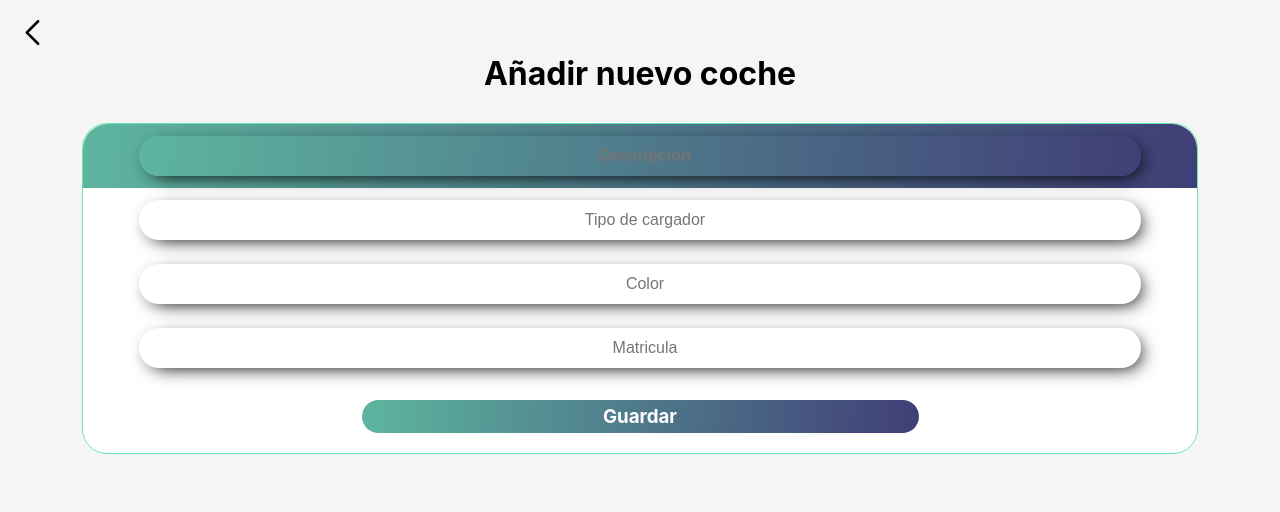
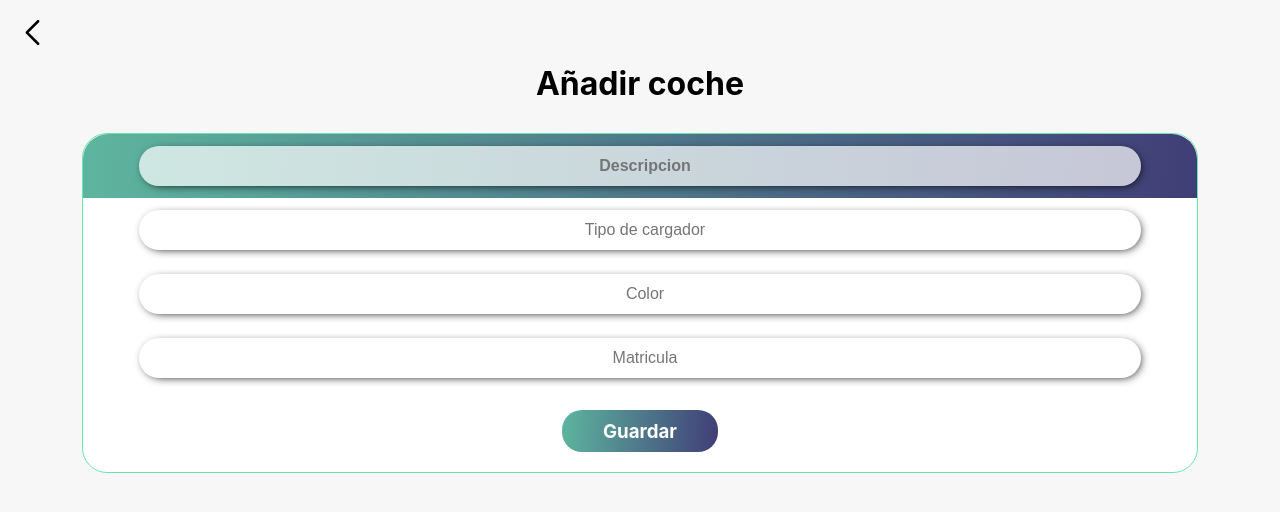
Before and after one commit to sonimik13/coches_electricos, a React (Create React App) app in the folder fsFront/: page /nuevoCoche in a window 1280 px wide. Shown: the top 512 px of the page. Built offline with nearby package versions, Linux system fonts and the light colour scheme.

Commit message:
Cambios en la solicitud de carga y css

```diff
--- a/fsFront/src/Components/Configuracion/Configuracion.css
+++ b/fsFront/src/Components/Configuracion/Configuracion.css
@@ -1,5 +1,5 @@
 div.todo-configuracion {
-  background-color: whitesmoke;
+  background-color: #F7F7F7;
   padding: 20px;
   min-height: 100vh;
 }
@@ -23,7 +23,7 @@ div.menu-configuracion img {
 
 h1.titulo-configuracion {
   text-align: center;
-  margin-top: 5px;
+  margin-top: 15px;
   margin-bottom: 30px;
 }
 
@@ -72,9 +72,9 @@ div.input-coche {
 }
 
 div.input-coche input {
-  color: white;
-  font-weight: bold;
-  background: linear-gradient(94.06deg, #69e5af -40.19%, #340d66 141.01%);
+  color: black;
+  font-weight: 600;
+  background-color: rgba(255, 255, 255, 0.7);
 }
 
 div.info-coche input {
@@ -86,7 +86,7 @@ div.info-coche input {
   font-size: 16px;
   border-radius: 20px;
   border: none;
-  box-shadow: 5px 5px 18px -5px black;
+  box-shadow: 2px 2px 10px -3px black;
 }
 div.info-coche input:focus {
   outline: none;
@@ -110,8 +110,11 @@ div.guardar-coche {
   color: white;
   border-radius: 20px;
   margin: 20px auto;
-  padding: 5px;
-  width: 50%;
+  display: flex;
+  justify-content: center;
+  align-items: center;
+  height: 42px;
+  width: 156px;
   background: linear-gradient(94.06deg, #69e5af -40.19%, #340d66 141.01%);
 }
 div.guardar-coche:hover {
--- a/fsFront/src/Components/Configuracion/Configuracion.js
+++ b/fsFront/src/Components/Configuracion/Configuracion.js
@@ -43,7 +43,7 @@ function Config() {
           <img src={atras} alt="atras" />
         </Link>
         <div className="main-configuracion">
-          <h1 className="titulo-configuracion">Configuracion</h1>
+          <h1 className="titulo-configuracion">Configuración</h1>
           <div className="menu-configuracion">
             <img
               className="img-perfil"
--- a/fsFront/src/Components/Configuracion/NuevoCoche/NuevoCoche.js
+++ b/fsFront/src/Components/Configuracion/NuevoCoche/NuevoCoche.js
@@ -53,7 +53,7 @@ function NuevoCoche() {
           <img src={atras} alt="atras" />
         </Link>
         <div className="main-configuracion">
-          <h1 className="titulo-configuracion">Añadir nuevo coche</h1>
+          <h1 className="titulo-configuracion">Añadir coche</h1>
           <div className="info-coche">
             <div className="input-coche">
               <input
--- a/fsFront/src/Components/Recarga/Recarga1/Recarga1.css
+++ b/fsFront/src/Components/Recarga/Recarga1/Recarga1.css
@@ -1,6 +1,6 @@
 div.main-recarga1 {
   display: flex;
-  background-color: whitesmoke;
+  background-color: #F6F6F6;
   flex-direction: column;
   justify-content: space-between;
   align-items: center;
--- a/fsFront/src/Components/Recarga/Recarga1/Recarga1.js
+++ b/fsFront/src/Components/Recarga/Recarga1/Recarga1.js
@@ -2,7 +2,6 @@ import "./Recarga1.css";
 import React, { useState, useEffect } from "react";
 import motocarga from "../../../assets/motocarga.svg";
 import deposito from "../../../assets/deposito.svg";
-import FetchUser from "../../../Hooks/FetchUser";
 import { Link, useHistory, useLocation } from "react-router-dom";
 
 function Recarga1() {
@@ -10,7 +9,10 @@ function Recarga1() {
   const location = useLocation();
 
   setTimeout(() => {
-    history.push("/recarga2")
+    history.push({
+      pathname: "/recarga2",
+      state: location.state.importe
+    })
   }, 5000);
 
   return (
--- a/fsFront/src/Components/Recarga/Recarga2/Recarga2.css
+++ b/fsFront/src/Components/Recarga/Recarga2/Recarga2.css
@@ -1,6 +1,6 @@
 div.main-recarga2 {
   display: flex;
-  background-color: whitesmoke;
+  background-color: #F6F6F6;
   flex-direction: column;
   align-content: center;
   justify-content: space-evenly;
@@ -69,6 +69,9 @@ div.hora-precio h3 {
   width: 18%;
   font-size: 40px;
 }
+div.main-recarga2 a {
+  text-decoration: none;
+}
 .valoracion button:hover {
   cursor: pointer;
   color: var(--color-hover);
--- a/fsFront/src/Components/Recarga/Recarga2/Recarga2.js
+++ b/fsFront/src/Components/Recarga/Recarga2/Recarga2.js
@@ -2,9 +2,11 @@ import React from "react";
 import "./Recarga2.css";
 import logotipo from "../../../assets/Logotipo.svg";
 import vector from "../../../assets/vector.svg";
-import { Link } from "react-router-dom";
+import { Link, useLocation } from "react-router-dom";
 
 function Recarga2() {
+  const location = useLocation()
+
   return (
     <div className="main-recarga2">
       <div className="imagen-recarga">
@@ -21,7 +23,7 @@ function Recarga2() {
           <p className="hora">HORA</p> <h3>11:15</h3>
         </div>
         <div className="hora-column">
-          <p className="hora">PRECIO</p> <h3>15 €</h3>
+          <p className="hora">PRECIO</p> <h3>{location.state}</h3>
         </div>
       </div>
       <div className="valoracion">
--- a/fsFront/src/components/Home/Home.css
+++ b/fsFront/src/components/Home/Home.css
@@ -4,7 +4,7 @@
   box-sizing: border-box;
 }
 .main-home {
-  background-color: whitesmoke;
+  background-color: #F7F7F7;
   height: 100vh;
 }
 div.main-home a {
@@ -31,7 +31,7 @@ div.main-home a {
   margin: 5px 0;
   padding: 5px;
   display: flex;
-  justify-content: space-evenly;
+  justify-content: center;
   align-items: center;
 }
 
@@ -42,10 +42,10 @@ div.main-home a {
   align-items: center;
 }
 .info-recarga img {
-  border: 1px solid black;
+  border: 2px solid black;
   padding: 5px;
   border-radius: 50%;
-  width: 55px;
+  width: 75px;
 }
 .info-recarga .recarga {
   padding: 20px;
@@ -63,6 +63,7 @@ div.main-home a {
 hr {
   width: 90%;
   margin: 5px auto;
+  color: black;
 }
 footer {
   background-color: whitesmoke;
@@ -76,9 +77,11 @@ footer .select label {
   margin-left: 10px;
 }
 footer .select select {
+  text-align: center;
   margin-left: 10px;
   height: 25px;
   border-radius: 5px;
+  border: none;
 }
 footer .btn-recarga {
   width: 100%;
@@ -92,8 +95,8 @@ footer .btn-recarga {
 }
 footer .btn-recarga h3 {
   width: 90%;
-  margin: 0 auto;
-  padding: 5px;
+  margin: 0px auto;
+  padding: 7px;
   background-color: #69e5af;
 }
 footer .btn-recarga:hover {
--- a/fsFront/src/components/Home/Home.js
+++ b/fsFront/src/components/Home/Home.js
@@ -120,7 +120,7 @@ function Home(props) {
           </div>
           <div className="recarga" onClick={handleRecarga}>
             <h2>{recarga ? "$ 5,99" : "$ 9,99"}</h2>
-            <p>{recarga ? "por 1/2h de carga" : "por 1h de carga"}</p>
+            <p>{recarga ? "por 1/2h de recarga" : "por 1h de recarga"}</p>
           </div>
           <div
             className="cargador"
@@ -142,6 +142,7 @@ function Home(props) {
         <div className="select">
           <label htmlFor="#">TIEMPO APARCADO</label>
           <select name="aparcamiento" id="aparcamiento">
+            <option value="">- -</option>
             <option value="">7:00</option>
             <option value="">7:30</option>
             <option value="">8:00</option>
@@ -181,6 +182,7 @@ function Home(props) {
           </select>
           <label htmlFor="#">HASTA</label>
           <select name="aparcamiento" id="aparcamiento">
+            <option value="">- -</option>
             <option value="">7:00</option>
             <option value="">7:30</option>
             <option value="">8:00</option>
```
